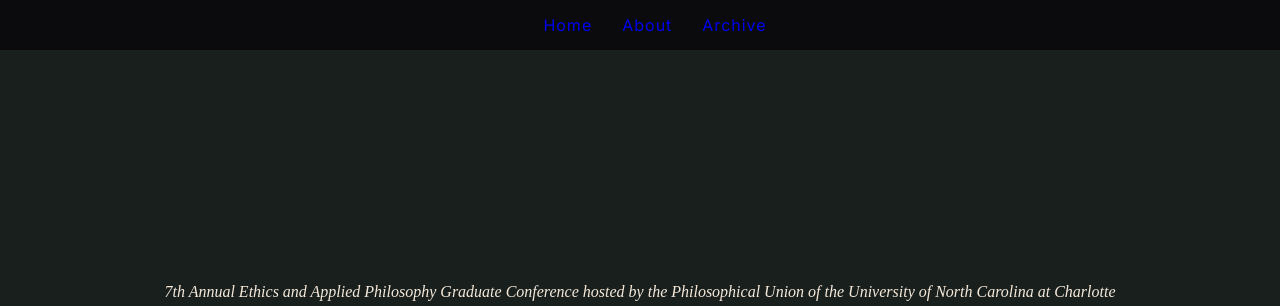
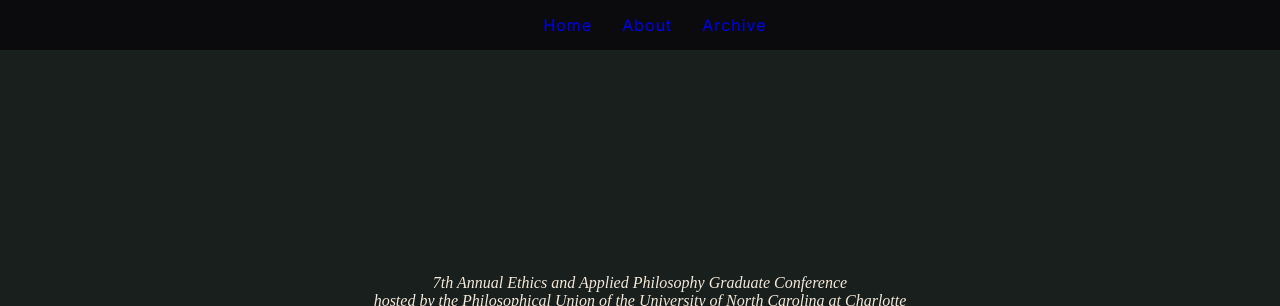
Before and after one commit to fareebah/ethics-applied-philosophy-conference, a plain HTML site: page index.html in a window 1280 px wide. Shown: the top 306 px of the page. Drawn offline with Linux system fonts and the light colour scheme.

Commit message:
Enhance conference header with line break
Updated conference description for clarity and added line break.

```diff
--- a/index.html
+++ b/index.html
@@ -41,7 +41,8 @@
 </nav>
 
 <header>
-  <div class="script fade">7th Annual Ethics and Applied Philosophy Graduate Conference hosted by the Philosophical Union of the University of North Carolina at Charlotte
+  <div class="script fade">7th Annual Ethics and Applied Philosophy Graduate Conference
+    <br> hosted by the Philosophical Union of the University of North Carolina at Charlotte
 </div>
   <h1 class="fade">Ethical Life <br><span class="accent">in Unethical Times</span></h1>
   <div class="info fade">Hybrid Graduate Conference · April 17–18</div>
```
